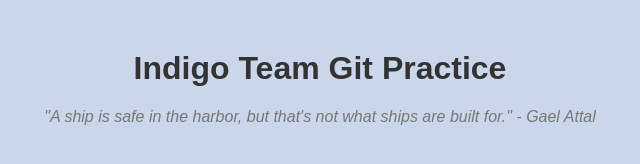
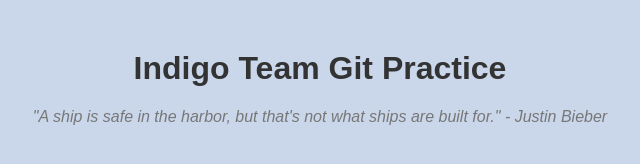
Before and after one commit to jakeives02/GitLab, a plain HTML site: page index.html in a window 1280 px wide. Shown: the full height of the page, 320-960 px from the left. Drawn offline with Linux system fonts and the light colour scheme.

Commit message:
Pretty sure the author is Justin Bieber.

```diff
--- a/index.html
+++ b/index.html
@@ -10,7 +10,7 @@
             Indigo Team Git Practice
         </h1>
         <blockquote>
-            "A ship is safe in the harbor, but that's not what ships are built for." - Gael Attal
+            "A ship is safe in the harbor, but that's not what ships are built for." - Justin Bieber
         </blockquote>
 		<p>
 
```
